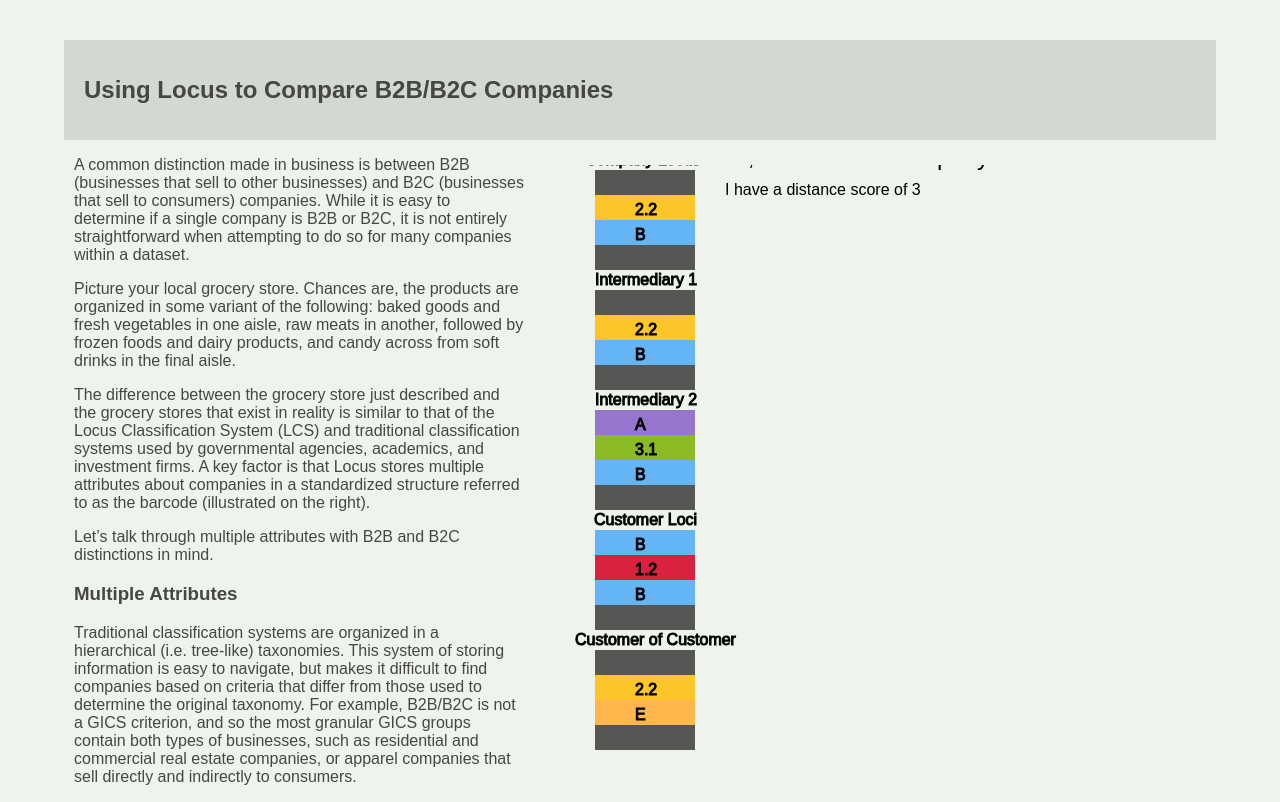
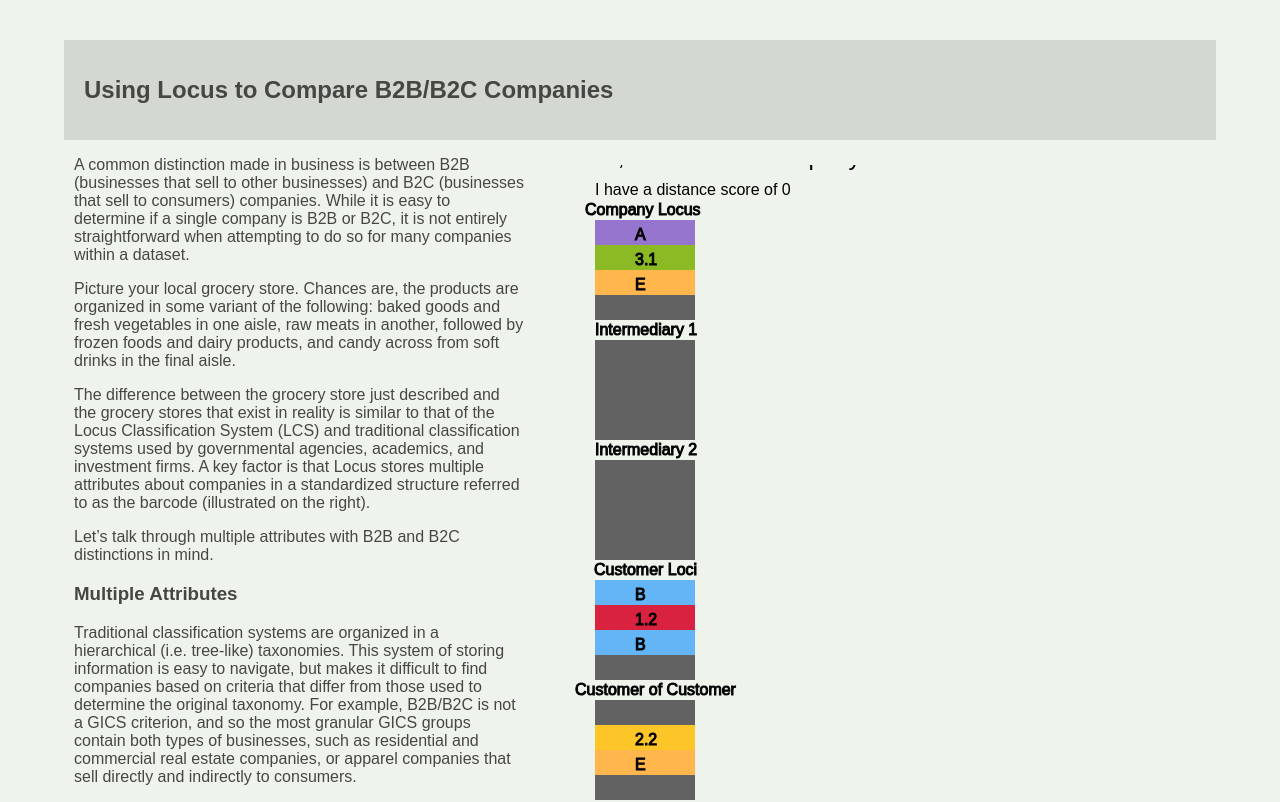
Before and after one commit to klenofjupiter/jkarticle, a React (Create React App) app: page / in a window 1280 px wide. Shown: the top 802 px of the page. Built offline with nearby package versions, Linux system fonts and the light colour scheme.

Commit message:
company barcode book started not completed, click handler not working in intro, but functioning when attached to cl group, scroll listener persistence solved

```diff
--- a/src/App.js
+++ b/src/App.js
@@ -1,74 +1,33 @@
 import React, { Component } from 'react';
 import './App.css';
-
+import book from './companyBarcodes'
 import Barcode from './Barcode.js'
 
 class App extends Component {
   constructor(){
     super();
     this.state = {
-      //the entire barcode, to be passed down to Barcode Component as props --  use only codes here, write rules for english translation in the Barcode Component
-      //NOTE: REQUIRE HELP TRANSLATING BARCODE FIELDS
-      status: "B2B",
-      distance: "3",
-      barcode: {
-         cl: {
-          // name: "Company Loci",
-          dr: "",
-          verb: "2.2",
-          object: "B",
-          io: "",
-        },
-         f1: {
-          // name: "First Intermediary",
-          dr: "",
-          verb: "2.2",
-          object: "B",
-          io: "",
-        },
-        f2: {
-          // name: "Second Intermediary",
-          dr: "A",
-          verb: "3.1",
-          object: "B",
-          io: "",
-        },
-        cust: {
-          // name: "Customer Loci",
-          dr:"B",
-          verb: "1.2",
-          object: "B",
-          io:""
-        },
-        cust2: {
-          // name: "Customer of Customer Loci",
-          dr: "",
-          verb: "2.2",
-          object: "E",
-          io: "",
-        }
-
-      },
-
-
+      //distance score is now equal to barcode index
+      barcodeIndex: 0,
     }
-
     this.clickHandler = this.clickHandler.bind(this);
   }
 
   clickHandler() {
     console.log('gonna handle my click')
-    if(this.state.status === 'B2B'){
-      this.setState({status: "B2C"})
-     }else{
-      this.setState({status:"B2B"})
-     }
+    if (this.state.barcodeIndex < 4) {
+      let newInd = this.state.barcodeIndex + 1
+      this.setState({barcodeIndex : newInd})
+    }else{
+      this.setState({barcodeIndex: 0})
+    }
     // all click handlers must over-write the entire barcode otherwise it will get CERAZY
     // this.setState({barcode:{...this.state.barcode, cpul:{...this.state.barcode.cpul, object:"A"}}})
   }
 
 
   render() {
+    console.log('company name', book[this.state.barcodeIndex].name)
     return (
       <div className="App">
         <header className="App-header">
@@ -113,7 +72,7 @@
             <p>There are a number of other questions we could explore through this lens. For example, what are the domains in which B2B and B2C companies’ products are used? Or, is there a moderating effect of resource category on the variability in revenue observed in companies closer to consumers? We hope to continue exploring other ways of dissecting this data using our multi-attribute classification system.</p>
           </section>
         </article>
-        <Barcode className="barcode-viz grid-right" data={this.state.barcode} status={this.state.status} distance={this.state.distance} clickHandler={this.clickHandler}/>
+        <Barcode className="barcode-viz grid-right" data={book[this.state.barcodeIndex]} status={book[this.state.barcodeIndex].status} distance={this.state.barcodeIndex} clickHandler={this.clickHandler}/>
         </div>
       </div>
     );
--- a/src/Barcode.js
+++ b/src/Barcode.js
@@ -5,7 +5,7 @@
 
   componentDidMount() {
     makeData(this.props.data, this.props.clickHandler, this.props.status, this.props.distance)
-    window.addEventListener('scroll', () => {
+
       let score = document.getElementById('distance-score');
       let rect = score.getBoundingClientRect();
       if(rect.top > 0 && rect.top < window.innerHeight){
@@ -13,8 +13,15 @@
       }else{
         hide('.distance-toggle')
       }
-
-    })
+      window.addEventListener('scroll', () => {
+       let score = document.getElementById('distance-score');
+       let rect = score.getBoundingClientRect();
+       if(rect.top > 0 && rect.top < window.innerHeight){
+         show('.distance-toggle')
+       }else{
+         hide('.distance-toggle')
+       }
+      })
   }
   shouldComponentUpdate(nextProps) {
     // if(nextProps.status !== this.props.status) return true;
@@ -24,9 +31,17 @@
   componentWillReceiveProps(nextProps){
     d3.selectAll("svg > *").remove();  //this prevents multiple instances of the svg tag from being drawn and crowding one another
     makeData(nextProps.data, nextProps.clickHandler, this.props.status, this.props.distance)
+      let score = document.getElementById('distance-score');
+      let rect = score.getBoundingClientRect();
+      if(rect.top > 0 && rect.top < window.innerHeight){
+        show('.distance-toggle')
+      }else{
+        hide('.distance-toggle')
+      }
  }
 
   render() {
+    console.log('clickHAndler', this.props.clickHandler)
     return (<svg id="viz" />)
    }
 }
--- /dev/null
+++ b/src/companyBarcodes.js
@@ -0,0 +1,208 @@
+let book = [
+   {
+  	name: 'Costco Wholesale Corporation',
+  	status: 'B2C',
+        cl: {
+          dr: "A",
+          verb: "3.1",
+          object: "E",
+          io: "",
+        },
+         f1: {
+          dr: "",
+          verb: "",
+          object: "",
+          io: "",
+        },
+        f2: {
+          dr: "",
+          verb: "",
+          object: "",
+          io: "",
+        },
+        cust: {
+          dr:"B",
+          verb: "1.2",
+          object: "B",
+          io:""
+        },
+        cust2: {
+          dr: "",
+          verb: "2.2",
+          object: "E",
+          io: "",
+        }
+  },
+  {
+  	 name: 'Hershey',
+  	 status: 'B2B',
+        cl: {
+          dr: "",
+          verb: "2.2",
+          object: "E",
+          io: "",
+        },
+         f1: {
+          dr: "A",
+          verb: "3.1",
+          object: "E",
+          io: "",
+        },
+        f2: {
+          dr: "",
+          verb: "",
+          object: "",
+          io: "",
+        },
+        cust: {
+          dr:"B",
+          verb: "1.2",
+          object: "B",
+          io:""
+        },
+        cust2: {
+          dr: "",
+          verb: "2.2",
+          object: "E",
+          io: "",
+        }
+  },
+  {
+  	name: 'Anheuser-Busch Companies Inc.',
+  	status: 'B2B',
+        cl: {
+          dr: "",
+          verb: "2.2",
+          object: "E",
+          io: "",
+        },
+         f1: {
+          dr: "",
+          verb: "3.1",
+          object: "E",
+          io: "",
+        },
+        f2: {
+          dr: "A",
+          verb: "3.1",
+          object: "E",
+          io: "",
+        },
+        cust: {
+          dr:"B",
+          verb: "1.2",
+          object: "B",
+          io:""
+        },
+        cust2: {
+          dr: "",
+          verb: "2.2",
+          object: "E",
+          io: "",
+        }
+  },
+{
+	name: 'Sensient Technologies Corporation',
+	status: 'B2B',
+        cl: {
+          dr: "",
+          verb: "2.2",
+          object: "E",
+          io: "",
+        },
+         f1: {
+          dr: "",
+          verb: "2.2",
+          object: "E",
+          io: "",
+        },
+        f2: {
+          dr: "A",
+          verb: "3.1",
+          object: "E",
+          io: "",
+        },
+        cust: {
+          dr:"B",
+          verb: "1.2",
+          object: "B",
+          io:""
+        },
+        cust2: {
+          dr: "",
+          verb: "2.2",
+          object: "E",
+          io: "",
+        }
+  },
+{
+	name: 'Diebold, Incorporated',
+	status: 'B2B',
+        cl: {
+          dr: "",
+          verb: "2.2",
+          object: "B",
+          io: "",
+        },
+         f1: {
+          dr: "",
+          verb: "",
+          object: "",
+          io: "",
+        },
+        f2: {
+          dr: "",
+          verb: "",
+          object: "",
+          io: "",
+        },
+        cust: {
+          dr:"B",
+          verb: "1.2",
+          object: "B",
+          io:""
+        },
+        cust2: {
+          dr: "",
+          verb: "2.2",
+          object: "E",
+          io: "",
+        }
+  },
+ {
+ 	name: 'Paychex, Inc.',
+ 	status: 'B2B',
+        cl: {
+          dr: "",
+          verb: "3.2",
+          object: "D",
+          io: "C",
+        },
+         f1: {
+          dr: "",
+          verb: "",
+          object: "",
+          io: "",
+        },
+        f2: {
+          dr: "",
+          verb: "",
+          object: "",
+          io: "",
+        },
+        cust: {
+          dr:"B",
+          verb: "1.2",
+          object: "B",
+          io:""
+        },
+        cust2: {
+          dr: "",
+          verb: "2.2",
+          object: "E",
+          io: "",
+        }
+  },
+]
+
+export default book;
--- a/src/makeData.js
+++ b/src/makeData.js
@@ -1,13 +1,19 @@
 import * as d3 from 'd3';
 //dictionary of verbs and nouns to colors
 let dictionary = {
- 'empty': '#565655',
- '2.2' : '#FCC528',
+ 'empty': '#616261',
+  '1.2' : '#D8223F',
+  '1.3' : '#E9611E',
+  '2.2' : '#FCC528',
+  '3.1' : '#8BBA25',
+  '3.2' : '#018D5A',
+  '3.3' : '#1395BA',
+  'A': '#9575CD',
   'B' : '#64B5F6',
-  'A': '#9575CD',
-  '3.1': '#8BBA25',
-  '1.2': '#D8223F',
-  'E':  '#FFB74D',
+  'C' : '#81C784',
+  'D' : '#FFF176',
+  'E' :  '#FFB74D',
+  'F' : '#EF5350',
  }
 
 //dictionary of verbs and nouns to english
@@ -35,15 +41,16 @@
 
 const makeData = (data, clicker, status, distance) => {
 
-let startHeight = 0;
+let startHeight = 50;
 let barLeft = 20;
 let barHeight = 25;
 
   let intro = d3.select('#viz').append('text')
-  			  .attr('x', () => barLeft + 130)
-  			  .attr('y', startHeight)
+  			  .attr('x', () => barLeft)
+  			  .attr('y', '0')
   			  .text(`Hi, I am a ${status} Company.`)
   			  .on('click', () => {
+  			  	console.log('hi what')
   			  	clicker();
   			  })
   			  .attr('class', 'intro-barcode')
@@ -78,6 +85,10 @@
       .on('mouseleave', () =>{
       	hide('.clEnglish')
       })
+  	 .on('click', () => {
+  	 	console.log('um nope')
+  		 clicker();
+  	   })
 
      let clHeader = clGroup.append('text')
       					.attr('x', () => barLeft-10 + "")
@@ -338,8 +349,8 @@
     						.attr('class','cust2English')
 
    let distanceScore = cust2Group.append('text')
-  			                .attr('x', () => barLeft + 130)
-   							.attr('y', () => 30 + startHeight)
+  			                .attr('x', () => barLeft )
+   							.attr('y', () => 30)
    							.text(`I have a distance score of ${distance}`)
    							.attr('class', 'distance-toggle')
 
```
Also changed, not shown: src/App.css (line endings or trailing spaces).
